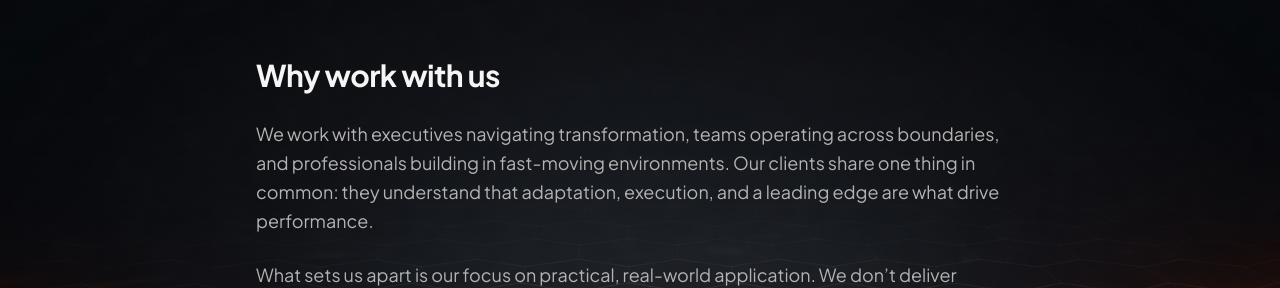
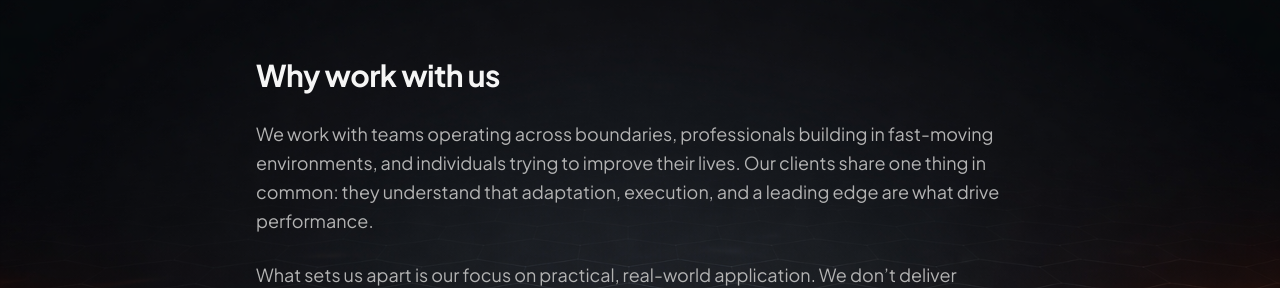
Before and after one commit to erikscomputers/adaptiveEDGE-site, a React (Vite) app: page /about in a window 1280 px wide. Shown: the part 1709-1997 px from the top of the page. Built offline with nearby package versions, Linux system fonts and the light colour scheme; the HTML template or start-up script is replaced by a standard one.

Commit message:
about update

```diff
--- a/src/pages/AboutPage.jsx
+++ b/src/pages/AboutPage.jsx
@@ -153,7 +153,7 @@ const AboutPage = () => {
               </h2>
               <div className="space-y-6 text-lg leading-relaxed text-muted-foreground">
                 <p>
-                  We work with executives navigating transformation, teams operating across boundaries, and professionals building in fast-moving environments. Our clients share one thing in common: they understand that adaptation, execution, and a leading edge are what drive performance.
+                  We work with teams operating across boundaries, professionals building in fast-moving environments, and individuals trying to improve their lives. Our clients share one thing in common: they understand that adaptation, execution, and a leading edge are what drive performance.
                 </p>
                 <p>
                   What sets us apart is our focus on practical, real-world application. We don’t deliver generic advice or one-size fits-all solutions. Instead, we work closely with you to understand your challenges, design targeted strategies, and drive measurable outcomes.
```
